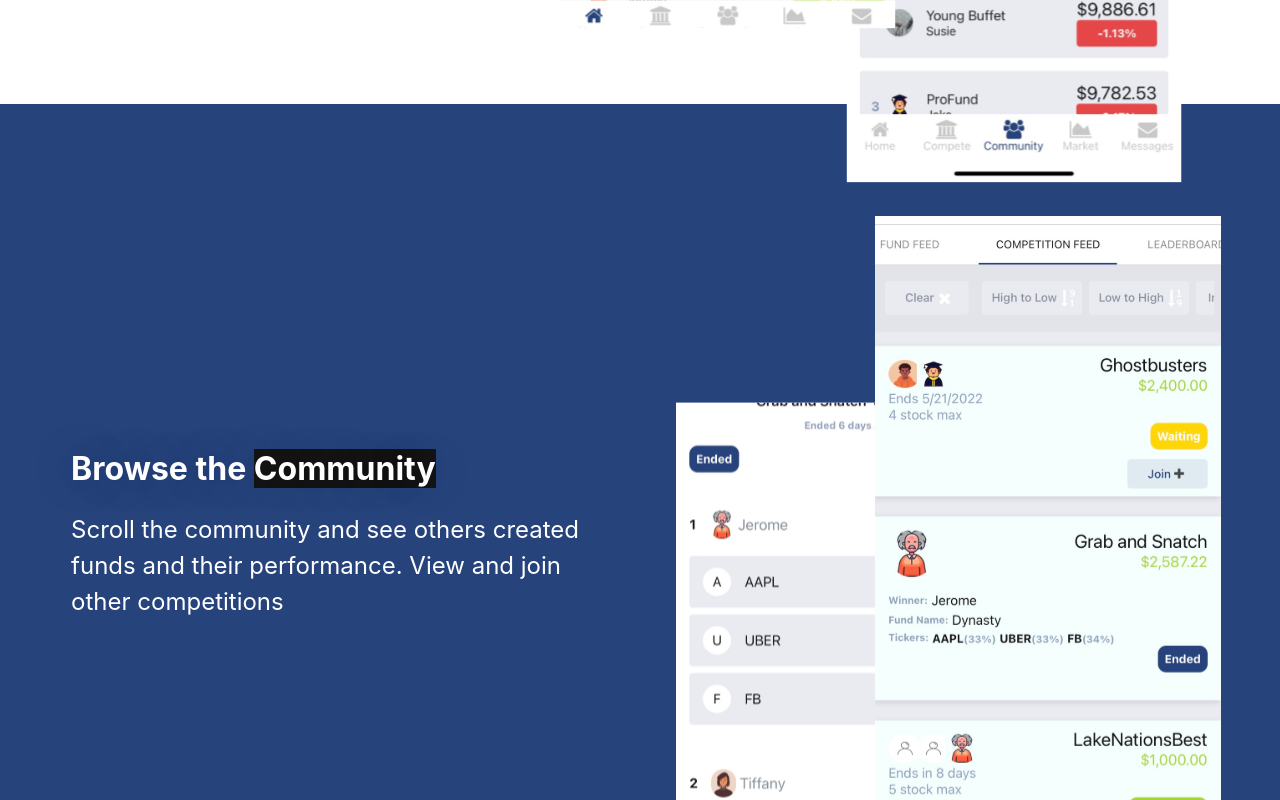
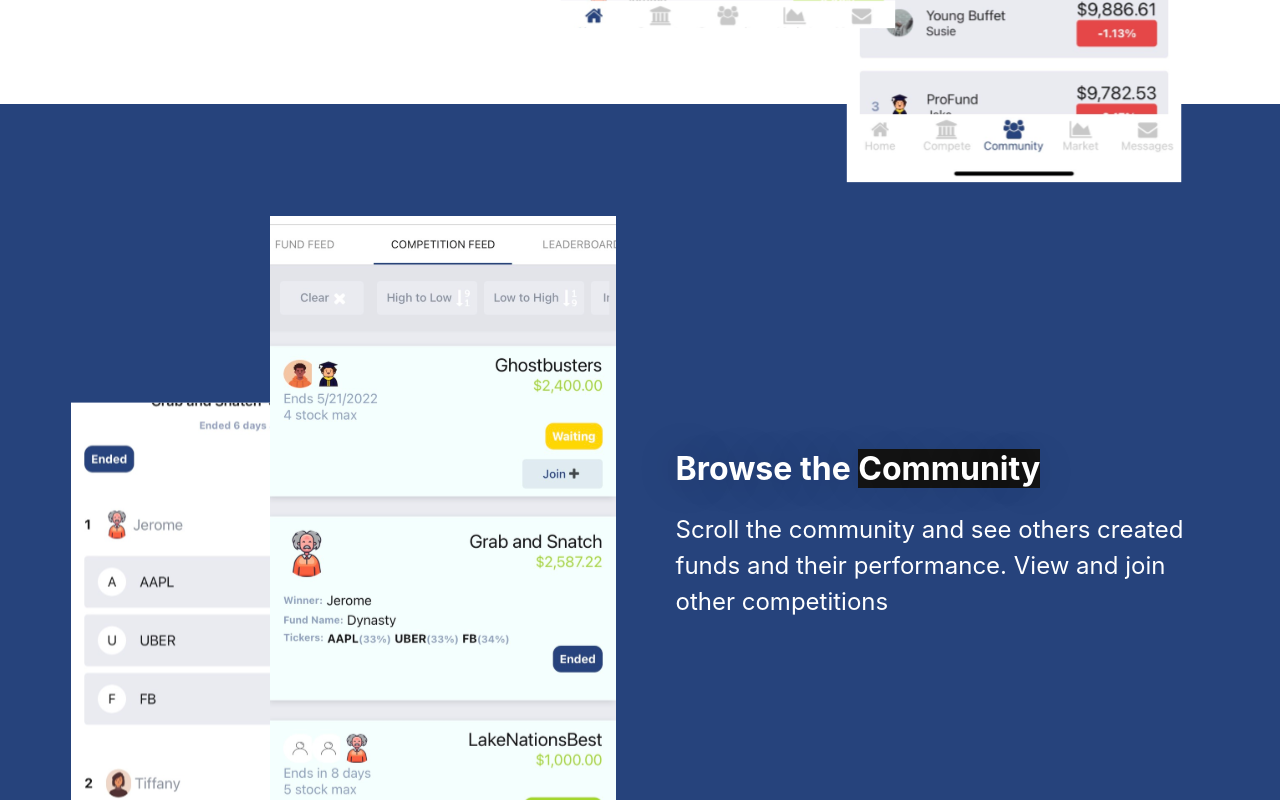
Before and after one commit to jewwc7/StockMarketKings-Landing, a React (Create React App) app: page / in a window 1280 px wide. Shown: the part 2440-3240 px from the top of the page. Built offline with nearby package versions, Linux system fonts and the light colour scheme.

Commit message:
Ui update

```diff
--- a/src/App.js
+++ b/src/App.js
@@ -351,7 +351,7 @@ const FourthSection = ({
       style={{
         justifyContent: tablet ? "space-between" : "space-evenly",
         alignItems: "center",
-        flexDirection: "row-reverse",
+        // flexDirection: "row-reverse",
       }}
     >
       <Grid
```
